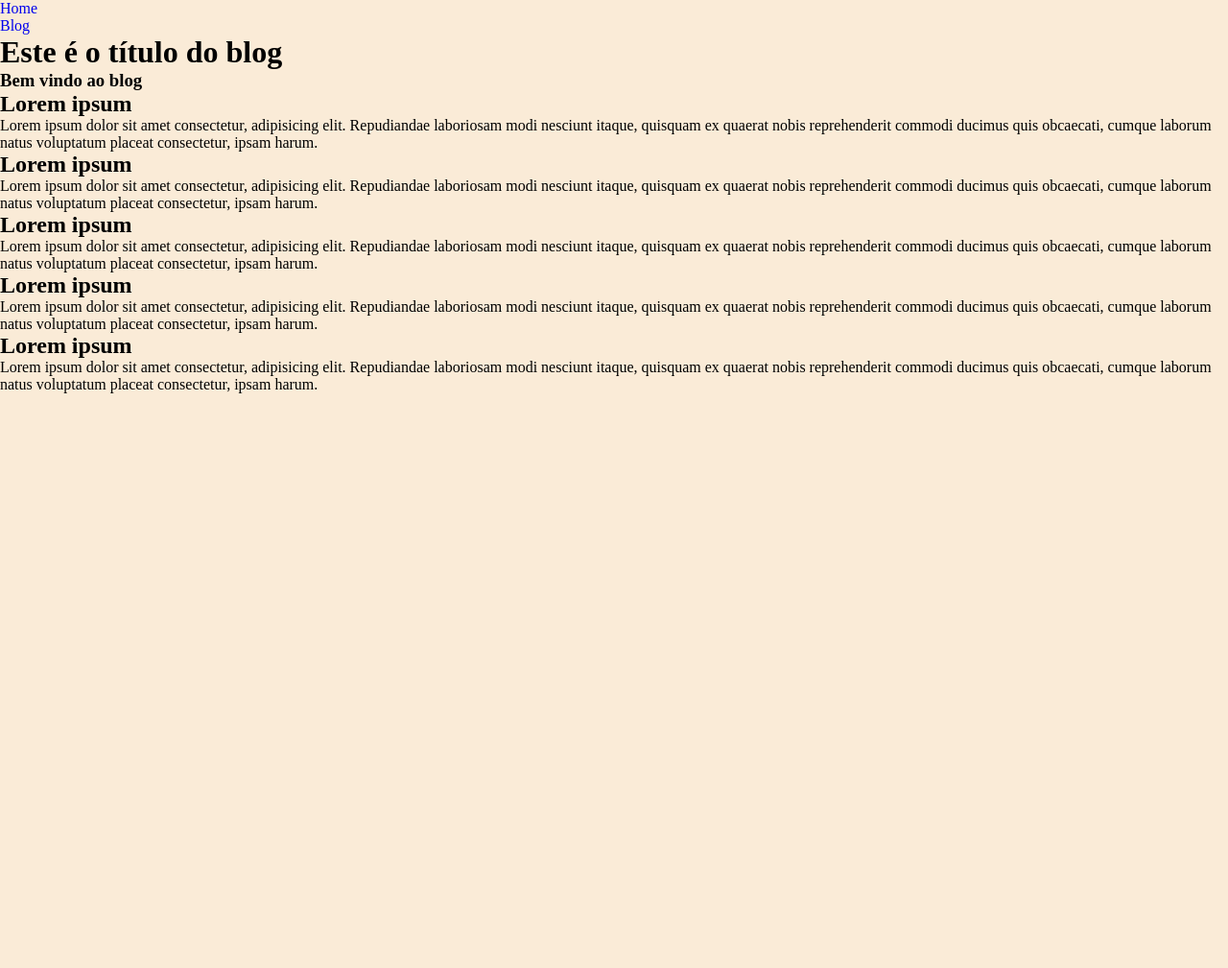
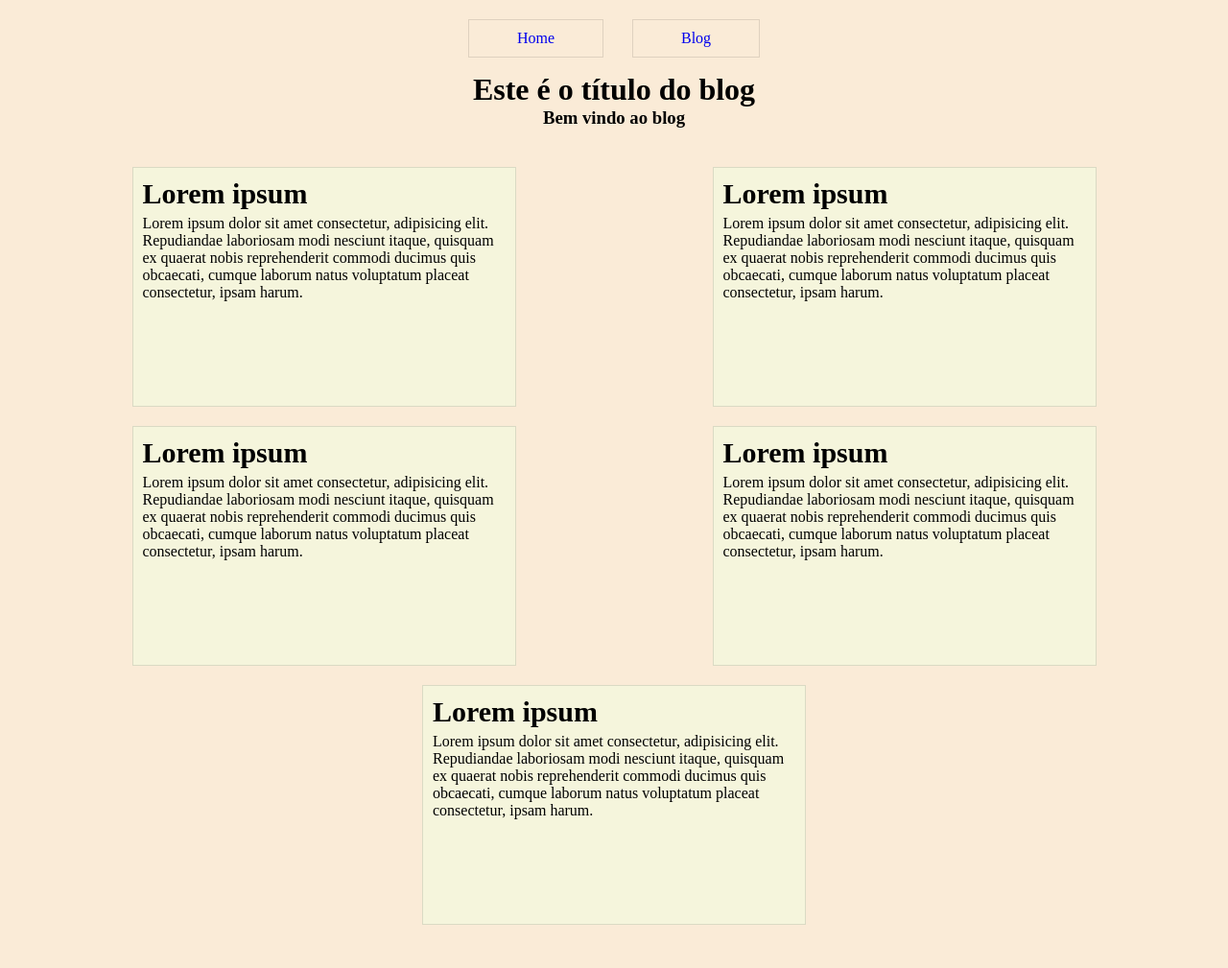
Before and after one commit to ciardileo/python_classes, a Django app: page /blog/ in a window 1280 px wide. Shown: the whole page at 96% size. Before the commit the page ends 410 px from the top, so only its background shows below. Run offline with Django 4.2, Linux system fonts and the light colour scheme.

Commit message:
arrumei o estilo do site e dos posts dos blogs

```diff
--- a/courses/curso_udemy/classes/django/projeto1/global/html/postblock.html
+++ b/courses/curso_udemy/classes/django/projeto1/global/html/postblock.html
@@ -5,4 +5,4 @@
     <div class="post_content">
         Lorem ipsum dolor sit amet consectetur, adipisicing elit. Repudiandae laboriosam modi nesciunt itaque, quisquam ex quaerat nobis reprehenderit commodi ducimus quis obcaecati, cumque laborum natus voluptatum placeat consectetur, ipsam harum.
     </div>
-    </article>
+</article>
--- a/courses/curso_udemy/classes/django/projeto1/home/static/css/style.css
+++ b/courses/curso_udemy/classes/django/projeto1/home/static/css/style.css
@@ -10,4 +10,45 @@
 
 body{
     background-color: antiquewhite;
+    margin: 5px;
 }
+
+h1, h3{
+    text-align: center;
+}
+
+nav > ul{
+    display: flex;
+    align-items: center;
+    justify-content: center;
+}
+
+nav > ul > li{
+    display: block;
+    padding: 10px 50px;
+    border: 1px solid rgba(0, 0, 0, 0.11);
+    margin: 15px;
+}
+
+
+article{
+    margin: 10px;
+    padding: 10px;
+    width: 400px;
+    height: 250px;
+    background-color: beige;
+    border: 1px solid rgba(0, 0, 0, 0.11);
+
+}
+
+main#posts{
+    display: flex;
+    flex-wrap: wrap;
+    justify-content: space-around;
+    padding: 30px;
+}
+
+.post_title{
+    font-size: 30px;
+    margin-bottom: 5px;
+}
```
